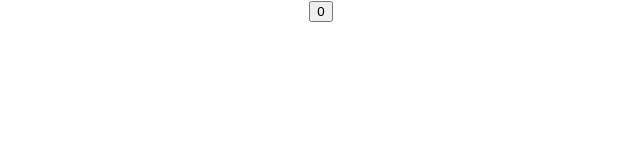
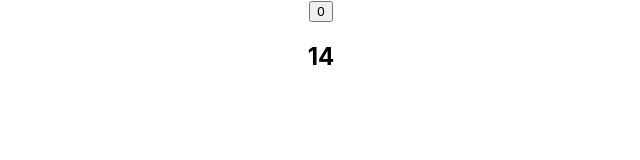
Before and after one commit to mistersouza/intro-react, a React (Create React App) app in the folder my-app/: page / in a window 1280 px wide. Shown: the top 160 px of the page, without its empty margins (319-959 px from the left). Built offline with nearby package versions, Linux system fonts and the light colour scheme.

Commit message:
useEffect to update only when componet did mount

```diff
--- a/my-app/src/components/UserEffectCounter.js
+++ b/my-app/src/components/UserEffectCounter.js
@@ -2,13 +2,23 @@
 
 function UserEffectCounter() {
     const [ count, setCount ] = useState(0);
+    const [ time, setTime ] = useState(0);
 
     useEffect(() => {
         document.title = count
     }, [count])
 
+    useEffect(() => {
+        const interval = setInterval(() => {
+            setTime(time => time + 1)
+        }, 1000)
+    }, [])
+
     return (
-    <button onClick={() => setCount(count => count + 1)}>{count}</button>
+        <div>
+            <button onClick={() => setCount(count => count + 1)}>{count}</button>
+            <h2>{time}</h2>
+        </div>
   )
 }
 
```
